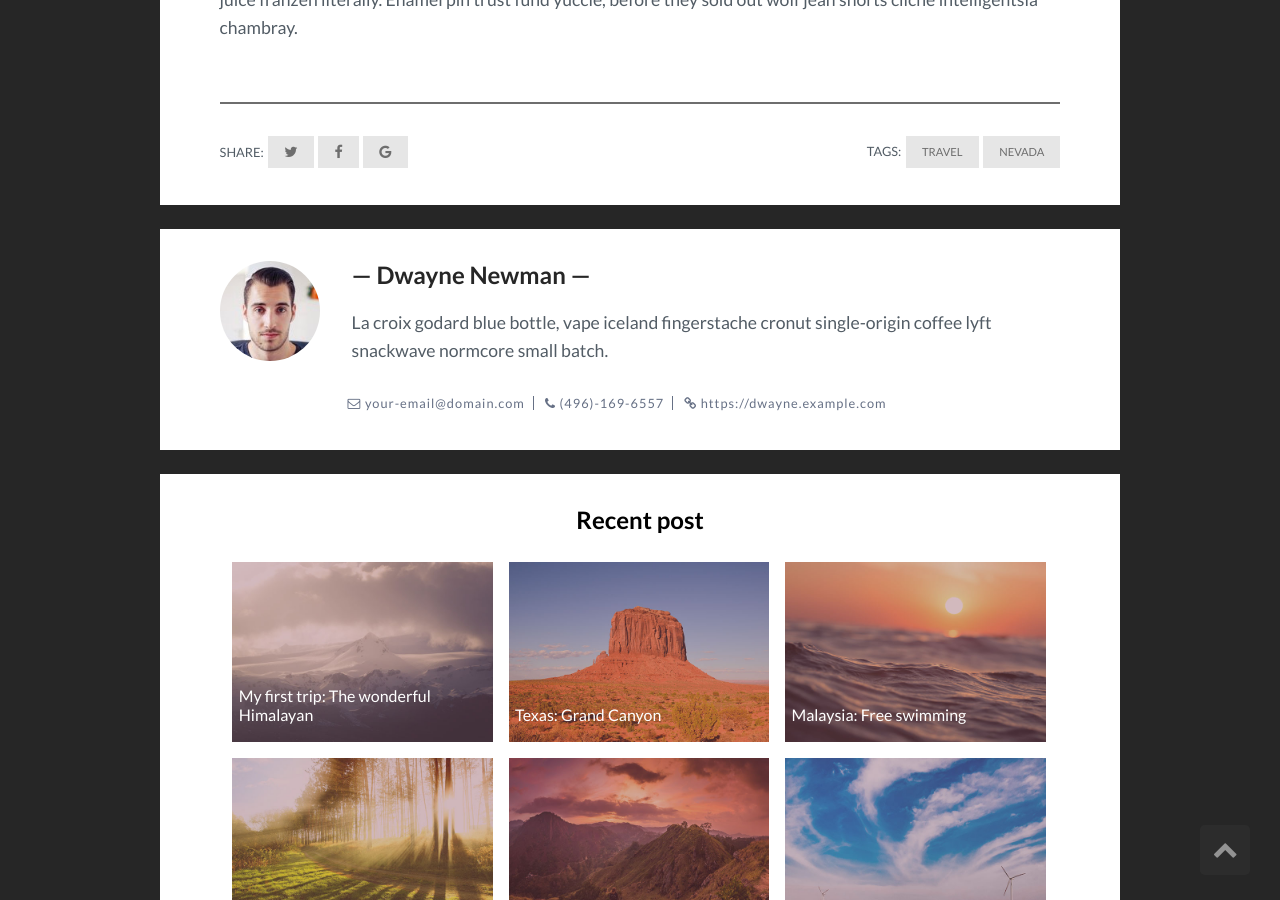
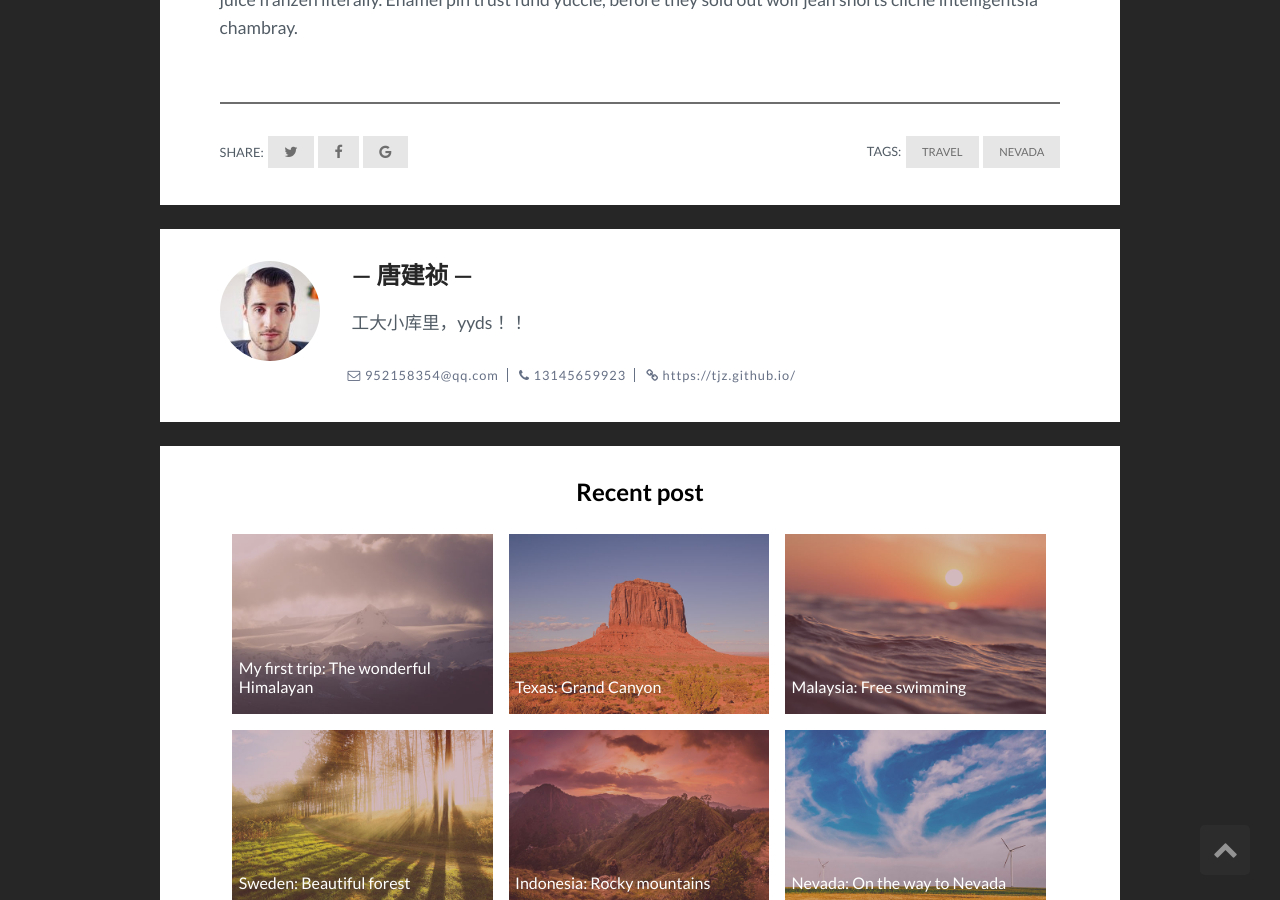
Before and after one commit to hereTJZ/hereTJZ.github.io, a Jekyll site: the page built from _posts/2017-07-12-nevada-on-the-way-to-nevada.markdown, in a window 1280 px wide and 900 px high, scrolled down 1643 px. Built offline with Jekyll 4.4.1, drawn with Linux system fonts in a browser that asks for light colours; comment, search, counter and statistics services are not loaded.

Commit message:
第二次修改
修改_config.yml

```diff
--- a/_config.yml
+++ b/_config.yml
@@ -1,28 +1,28 @@
 logo: # add logo name
-title: Bef - Enjoy Freedom
+title: 糖糖的个人网站
 description: > # this means to ignore newlines until "baseurl:"
   Write an awesome description for your new site here. You can edit this
   line in _config.yml. It will appear in your document head meta (for
   Google search results) and in your feed.xml site description.
 permalink: ':title/'
-baseurl: "/bef" # the subpath of your site, e.g. /blog
+baseurl: "" # the subpath of your site, e.g. /blog
 url: "" # the base hostname & protocol for your site, e.g. http://example.com
 
 # Banner settings
 video: mountains.mp4 # add banner video. Add your video file to the folder video
-banner-title: # add banner title
-banner-desc: # add banner description
+banner-title: 嘿嘿嘿 # add banner title
+banner-desc: 你想要吗？？？？？？？？？？？？？？？？？？ # add banner description
 
 # Author settings
 author-pic: face.jpg # your photo
-author-name: # your name
-about-author: # about author
-email: your-email@domain.com # your email
-phone: (496)-169-6557 # your pnone number
-website: https://dwayne.example.com # you website
+author-name: 唐建祯 # your name
+about-author: 工大小库里，yyds！！ # about author
+email: 952158354@qq.com # your email
+phone: 13145659923 # your pnone number
+website: https://tjz.github.io/ # you website
 
 # Social link
-google_url:   www.baidu.com # add url link
+google_url:    https://tjz.github.io/ # add url link
 twitter_url:   # add url link
 instagram_url: # add url link
 pinterest_url: # add url link
```
Also changed, not shown: _posts/2017-07-03-the-wonderful-himalayan.markdown (deleted, +0 -15 lines), _posts/2017-07-04-texas-grand-canyon.markdown (deleted, +0 -15 lines), _posts/2017-07-05-sweden-beautiful-forest.markdown (deleted, +0 -15 lines), _posts/2017-07-08-malaysia-free-swimming.markdown (deleted, +0 -15 lines), _posts/2017-07-10-indonesia-rocky-mountains.markdown (deleted, +0 -15 lines), _posts/2017-07-11-nevada-on-the-way-to-nevada.markdown (deleted, +0 -15 lines).
